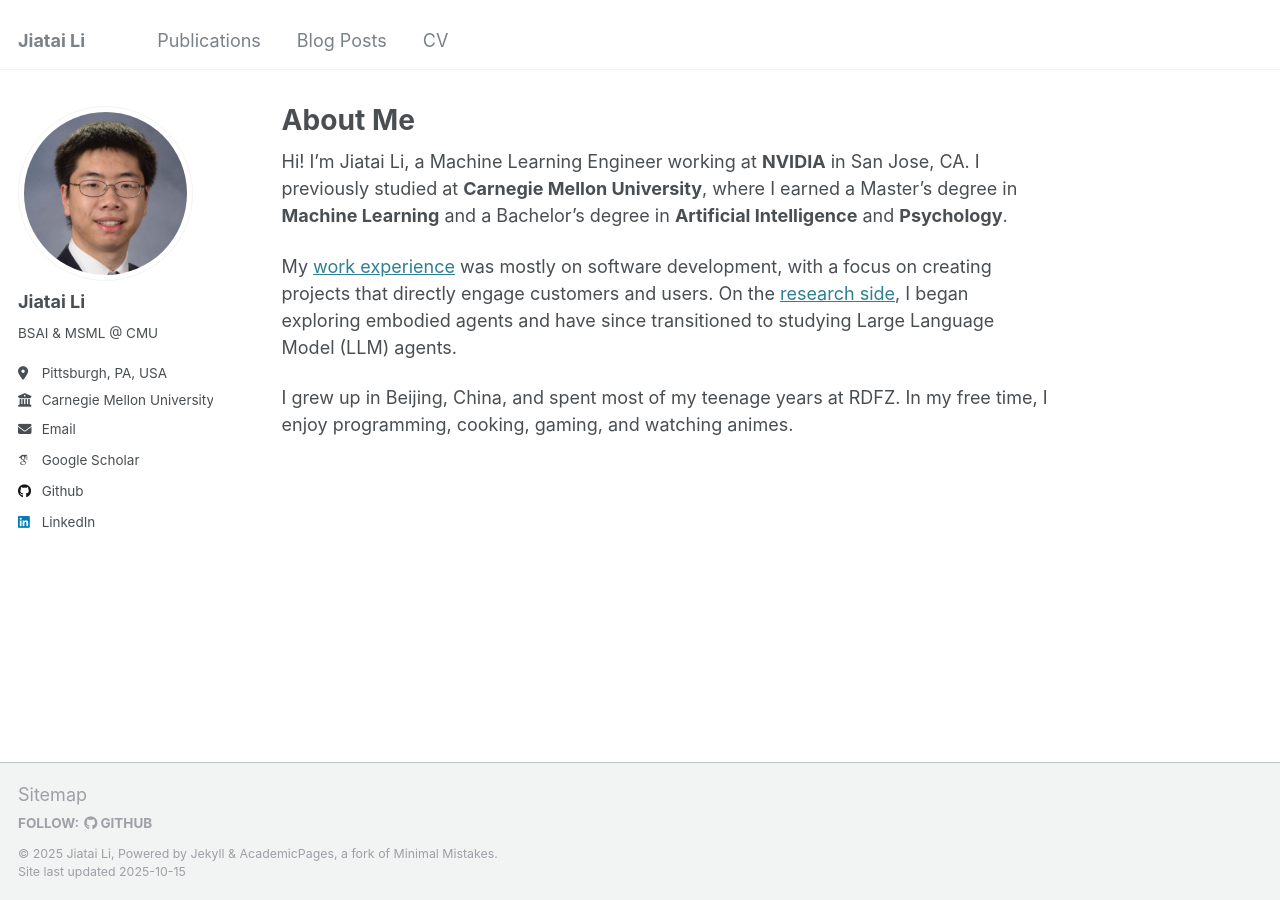
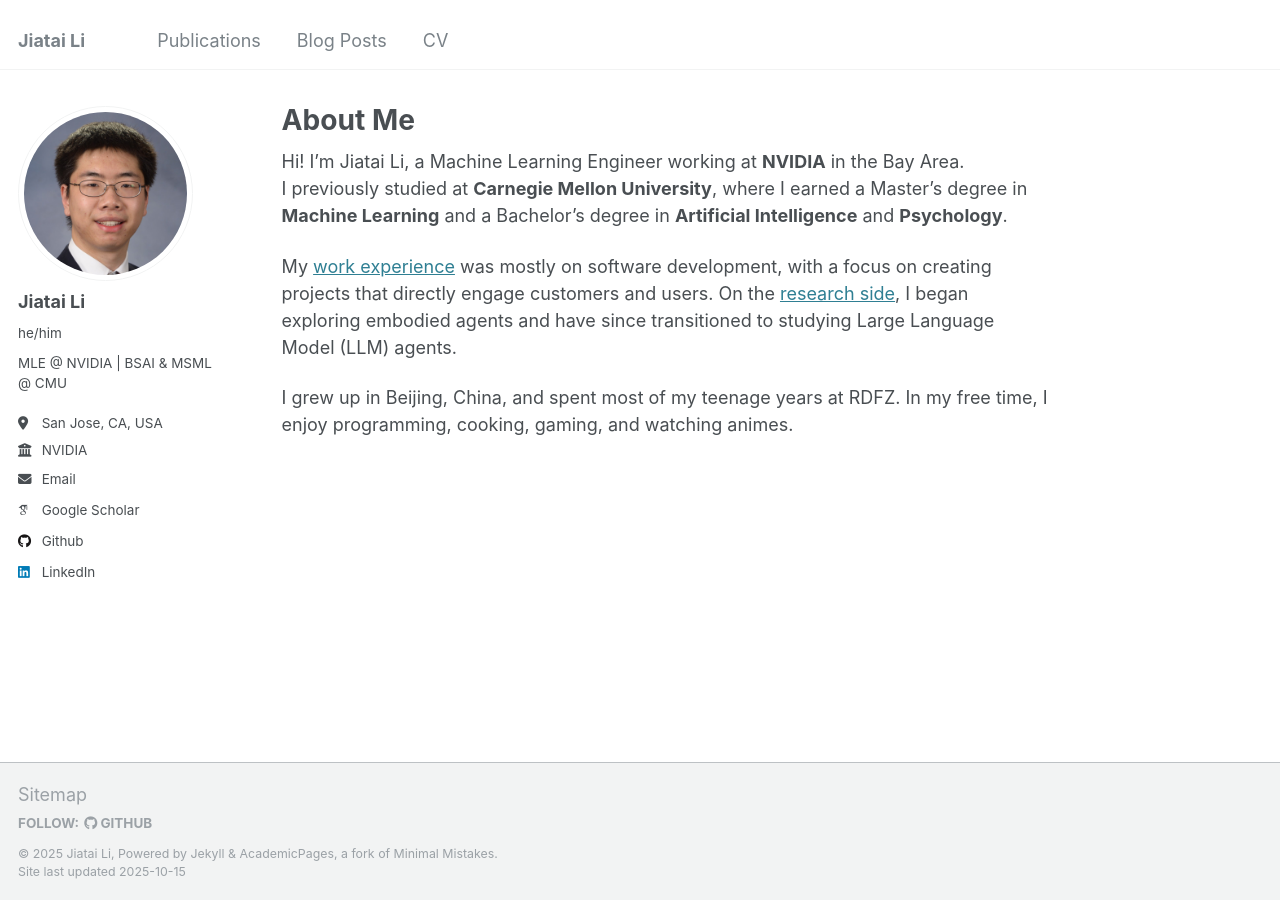
Before and after one commit to littleTT0704/littleTT0704.github.io, a Jekyll site: the page built from _pages/about.md, in a window 1280 px wide. Built offline with Jekyll 4.4.1, drawn with Linux system fonts in a browser that asks for light colours; some web fonts are replaced.

Commit message:
update config

```diff
--- a/_config.yml
+++ b/_config.yml
@@ -23,16 +23,16 @@ author:
   # Biographic information
   avatar           : "profile.jpg"
   name             : "Jiatai Li"
-  pronouns         : # "he/him"
-  bio              : "BSAI & MSML @ CMU"
-  location         : "Pittsburgh, PA, USA"
-  employer         : "Carnegie Mellon University"
+  pronouns         : "he/him"
+  bio              : "MLE @ NVIDIA | BSAI & MSML @ CMU"
+  location         : "San Jose, CA, USA"
+  employer         : "NVIDIA"
   uri              : # URL
-  email            : "jiatail@andrew.cmu.edu"
+  email            : "lijiatai0704@gmail.com"
 
   # Academic websites
   arxiv            : # URL - Update with the correct link to your profile
-  googlescholar    : "https://scholar.google.com/citations?user=KHDTxkkAAAAJ"
+  googlescholar    : "https://scholar.google.com/citations?user=dfseb2EAAAAJ"
   impactstory      : # URL
   orcid            : # "http://orcid.org/yourorcidurl"
   semantic         : # URL
--- a/_pages/about.md
+++ b/_pages/about.md
@@ -7,7 +7,7 @@ redirect_from:
   - /about.html
 ---
 
-Hi! I’m Jiatai Li, a Machine Learning Engineer working at **NVIDIA** in San Jose, CA.
+Hi! I’m Jiatai Li, a Machine Learning Engineer working at **NVIDIA** in the Bay Area.
 I previously studied at **Carnegie Mellon University**, where I earned a Master's degree in **Machine Learning** and a Bachelor’s degree in **Artificial Intelligence** and **Psychology**.
 
 My [work experience](/cv/#work-experience) was mostly on software development, with a focus on creating projects that directly engage customers and users.
```
